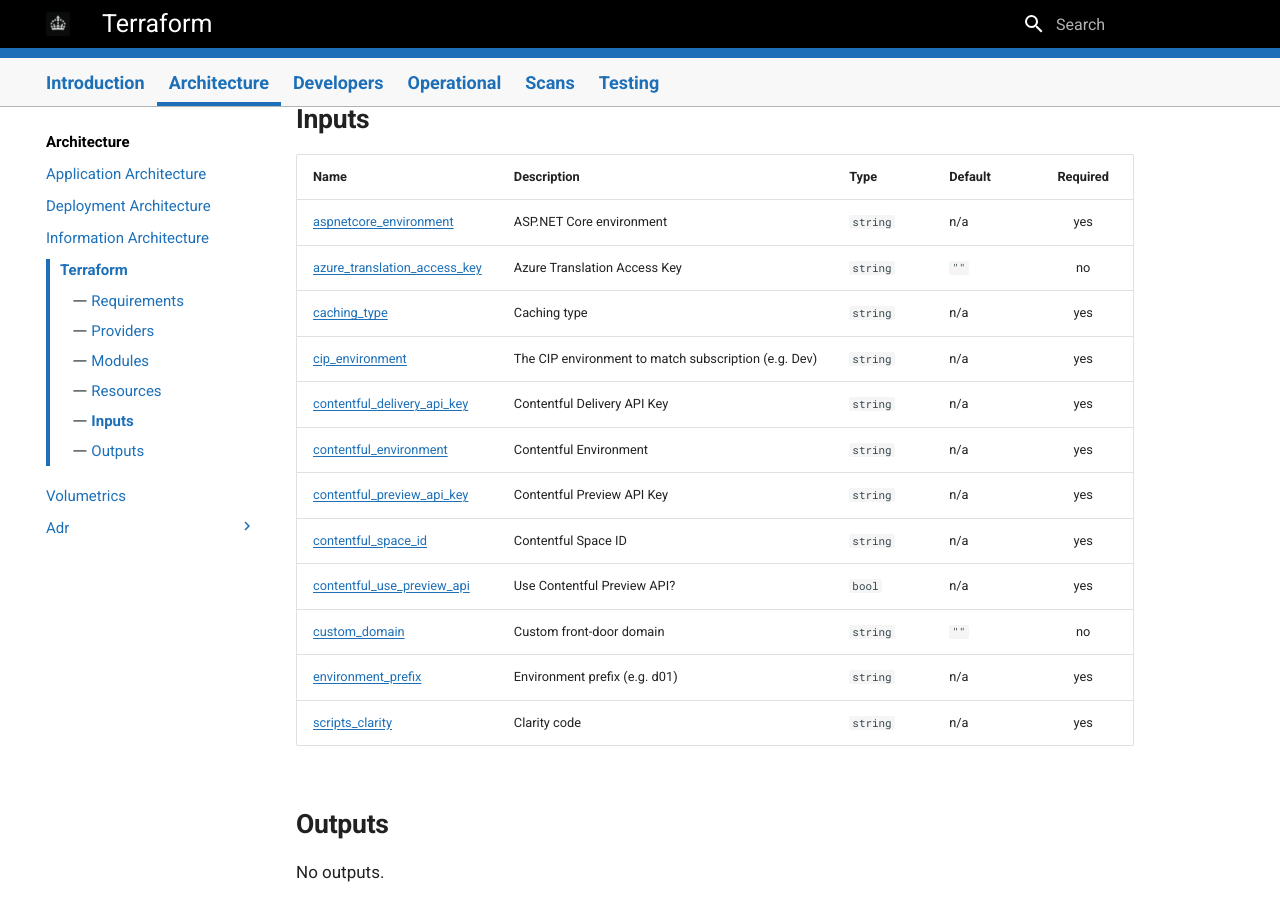
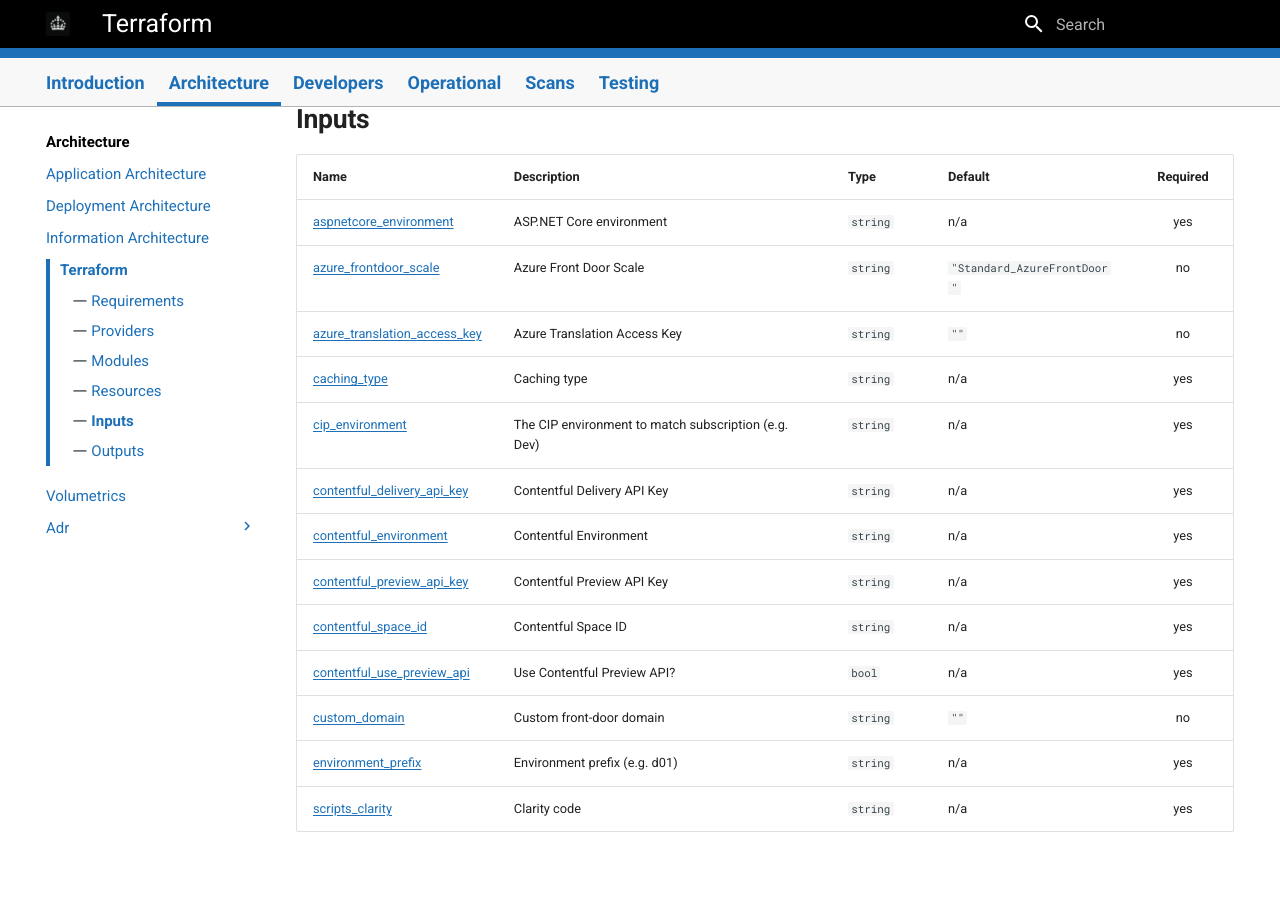
Before and after one commit to DFE-Digital/care-leavers, an MkDocs documentation site: the page built from docs/architecture/Terraform.md, in a window 1280 px wide and 900 px high, scrolled down 2185 px. Built offline with MkDocs 1.6.1 and Material for MkDocs 9.7.7, drawn with Linux system fonts in a browser that asks for light colours.

Commit message:
Update documentation

```diff
--- a/docs/architecture/Terraform.md
+++ b/docs/architecture/Terraform.md
@@ -54,6 +54,7 @@ No modules.
 | Name | Description | Type | Default | Required |
 |------|-------------|------|---------|:--------:|
 | <a name="input_aspnetcore_environment"></a> [aspnetcore\_environment](#input\_aspnetcore\_environment) | ASP.NET Core environment | `string` | n/a | yes |
+| <a name="input_azure_frontdoor_scale"></a> [azure\_frontdoor\_scale](#input\_azure\_frontdoor\_scale) | Azure Front Door Scale | `string` | `"Standard_AzureFrontDoor"` | no |
 | <a name="input_azure_translation_access_key"></a> [azure\_translation\_access\_key](#input\_azure\_translation\_access\_key) | Azure Translation Access Key | `string` | `""` | no |
 | <a name="input_caching_type"></a> [caching\_type](#input\_caching\_type) | Caching type | `string` | n/a | yes |
 | <a name="input_cip_environment"></a> [cip\_environment](#input\_cip\_environment) | The CIP environment to match subscription (e.g. Dev) | `string` | n/a | yes |
```
Also changed, not shown: 1 other file.
